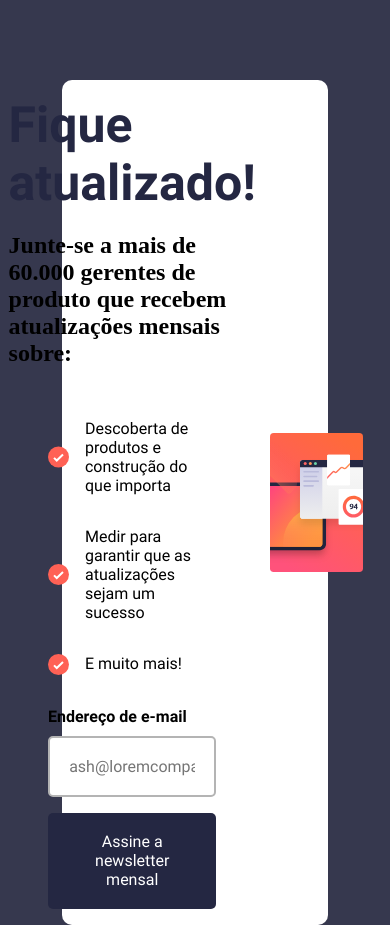
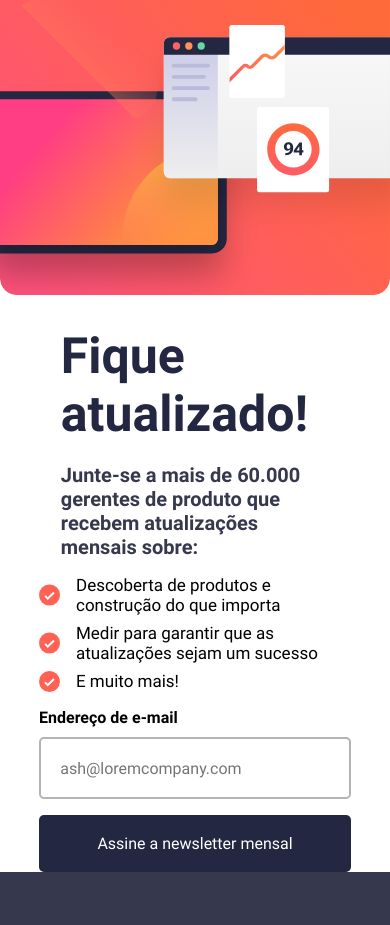
Before and after one commit to oclubedosdez/Formluario-de-inscri-o, a plain HTML site: page index.html in a window 390 px wide. After the commit the page ends 872 px from the top, so only its background shows below. Drawn offline with Linux system fonts and the light colour scheme.

Commit message:
atuzalição feita em 20 de fereiro de 2024

```diff
--- a/css/estilo.css
+++ b/css/estilo.css
@@ -8,7 +8,9 @@
     --White: hsl(0, 0%, 100%);
 }
 
-
+* {
+    margin: 0;
+}
 
 body {
     padding: 0;
@@ -22,7 +24,7 @@ body {
 }
 
 .container {
-    /* border: 1px solid red; */
+    border: 1px solid red;
     background-color: white;
     border: 10px;
     display: flex;
@@ -32,12 +34,17 @@ body {
     width: 60%;
     padding: 1rem;
     border-radius: 10px;
+    overflow: hidden;
 }
 .container p {
     font-family: Roboto-Regular;
 }
 .container #banner {
     width: 40%;
+    display: flex;
+}
+.container #banner_mobile {
+    display: none;
 }
 .form {
     /* border: 1px solid green; */
@@ -47,7 +54,7 @@ body {
     align-items: center;
     text-align: center;
     width: 90%;
-    gap: 1rem;
+    gap: 2rem;
 
 }
 
@@ -56,6 +63,7 @@ body {
     text-align: start;
     display: flex;
     flex-wrap: wrap;
+    gap: 20px;
     padding: 0 3.80rem;
 }
 
@@ -65,6 +73,12 @@ body {
     color: var(--Dark-Slate-Grey);
     margin: 0;
 }
+.container .form #titulo h2 {
+    font-family: Roboto-Bold;
+    font-size: 20px;
+    color: var(--Charcoal-Grey);
+    margin: 0;
+}
 
 
 
@@ -72,13 +86,25 @@ body {
 .container .form #novidades {
     /* border: 1px solid red; */
     display: flex;
+    gap: 0.50rem;
     flex-wrap: wrap;
     width: 80%;
     text-align: start;
 }
-.container .form #novidades p {
+.container .form #novidades div p {
+    font-family: Roboto-regular;
+    font-size: 17px;
+}
+
+.container .form #novidades div{
+    /* border: 1px solid red; */
     display: flex;
     gap: 1rem;
+}
+
+.container .form #novidades div img {
+    /* border: 1px solid green; */
+    width: 21px;
 }
 
 #enviar_email{
@@ -87,6 +113,18 @@ body {
     flex-wrap: wrap;
     width: 80%;
     gap: 10px;
+}
+#enviar_email div {
+    /* border: 1px solid red; */
+    width: 100%;
+    display: flex;
+    justify-content: space-between;
+}
+#enviar_email div #invalid_mesage {
+    display: none;
+    color: rgb(255, 98, 98);
+    font-family: Roboto-bold;
+    font-size: 15px;
 }
 #enviar_email label {
     font-family: Roboto-Bold;
@@ -132,18 +170,26 @@ body {
     align-items: center;
     padding: 3rem;
     width: 25%;
+    gap: 1rem;
+}
+.mesage_sucess #mesage_confirm {
+    display: flex;
+    flex-wrap: wrap;
+    gap: 1rem;
+    /* border: 1px solid red; */
 }
 .mesage_sucess #imagem {
+    /* border: 1px solid red; */
     display: flex;
     flex-wrap: wrap;
+    gap: 1.30rem;
     width: 100%;
 }
 .mesage_sucess h1 {
-    /* border: 1px solid red; */
     font-family: Roboto-bold;
     font-size: 50px;
     color: var(--Dark-Slate-Grey);
-    margin-bottom: -0.20rem;
+    margin-top: 0;
 }
 .mesage_sucess p {
     /* border: 1px solid red; */
--- /dev/null
+++ b/css/responsivo.css
@@ -0,0 +1,89 @@
+@media (max-width: 1600px) {
+    body {
+        margin-top: 3%;
+    }
+}
+
+@media (max-width:1200px) {
+    .container {
+        flex-direction: column-reverse;
+        flex-wrap: wrap;
+    }
+    .mesage_sucess {
+        margin-top: 4%;
+        width: 40%;
+    }
+}
+
+@media (max-width:768px) {
+    body {
+        margin-top: 0;
+    }
+    .container {
+        flex-direction: column-reverse;
+        flex-wrap: wrap;
+        padding: 0;
+        border-radius: 0px;
+        width: 80%;
+    }
+    .container #banner {
+        display: none;
+    }
+    .container #banner_mobile {
+        display: flex;
+        width: 100%;
+        border-radius: 0px;
+    }
+    .form {
+        width: 100%;
+        gap: 1rem;
+
+    }
+    .mesage_sucess {
+        margin-top: 10%;
+        width: 60%;
+    }
+}
+
+@media (max-width:425px) {
+    body {
+        margin-top: 0;
+    }
+    .container {
+        width: 100%;
+        padding: 0;
+        border-radius: 0px;
+    }
+    .container #banner {
+        display: none;
+    }
+    .container #banner_mobile {
+        display: flex;
+        width: 100%;
+        border-radius: 0px;
+    }
+    .form {
+        width: 100%;
+        gap: 1rem;
+
+    }
+    .mesage_sucess {
+        margin-top: 0%;
+        width: 100%;
+        height: 100vh;
+        border-radius: 0;
+    }
+}
+
+@media (max-width:375px) {
+    .mesage_sucess {
+        padding: 1rem;
+    }
+    .mesage_sucess #imagem h1 {
+        font-size: 40px;
+    }
+    .mesage_sucess #imagem p {
+        /* border: 1px solid red; */
+        text-align: start;
+    }
+}
--- a/index.html
+++ b/index.html
@@ -6,6 +6,7 @@
   <meta name="viewport" content="width=device-width, initial-scale=1.0">
   <link rel="stylesheet" href="./css/estilo.css">
   <link rel="stylesheet" href="./css/fonts.css">
+  <link rel="stylesheet" href="./css/responsivo.css">
   <script type="text/javascript" src="https://cdn.emailjs.com/dist/email.min.js"></script>
 
   <title>Fomulario de inscrição</title>
@@ -25,21 +26,37 @@
       </article>
 
       <article id="novidades">
-        <p><img src="./assets/images/icon-list.svg" alt="">Descoberta de produtos e construção do que importa</p>
+        <div>
+          <img src="./assets/images/icon-list.svg" alt="">
+          <p>Descoberta de produtos e construção do que importa</p>
+        </div>
 
-        <p><img src="./assets/images/icon-list.svg" alt="">Medir para garantir que as atualizações sejam um sucesso</p>
+        <div>
+          <img src="./assets/images/icon-list.svg" alt="">
+          <p>Medir para garantir que as atualizações sejam um sucesso</p>
+        </div>
 
-        <p><img src="./assets/images/icon-list.svg" alt=""> E muito mais!</p>
+        <div>
+          <img src="./assets/images/icon-list.svg" alt="">
+          <p>E muito mais!</p>
+        </div>
+
+
       </article>
 
       <form id="enviar_email">
-        <label for="email">Endereço de e-mail</label>
+        <div>
+          <label for="email">Endereço de e-mail</label>
+          <p id="invalid_mesage">E-mail invalido</p>
+        </div>
         <input type="email" id="email" name="email" required placeholder="ash@loremcompany.com">
       </form>
 
       <button id="enviar">Assine a newsletter mensal</button>
     </div>
+
     <img id="banner" src="./assets/images/illustration-sign-up-desktop.svg" alt="">
+    <img id="banner_mobile" src="./assets/images/illustration-sign-up-mobile.svg" alt="">
   </section>
 
   <!-- Sign-up form end -->
@@ -47,13 +64,16 @@
   <!-- Mensagem de sucesso -->
 
   <section class="mesage_sucess">
-    <div id="imagem"><img src="./assets/images/icon-success.svg" alt=""></div>
-    <h1>Obrigado pela assinatura!</h1>
-
-    <p>Um e-mail de confirmação foi enviado para <a id="user_email" href="ash@loremcompany.com">ash@loremcompany.com</a>. Abra-o e clique no botão interno para confirmar
-      sua assinatura.</p>
+    <div id="imagem">
+      <img src="./assets/images/icon-success.svg" alt="">
+      <h1>Obrigado pela assinatura!</h1>
+      <p>Um e-mail de confirmação foi enviado para <a id="user_email"
+          href="ash@loremcompany.com">ash@loremcompany.com</a>. Abra-o e clique no botão interno para confirmar
+        sua assinatura.</p>
+    </div>
 
     <button id="close_mesage">dispensar mensagem</button>
+
   </section>
 
 </body>
--- a/script.js
+++ b/script.js
@@ -2,6 +2,7 @@ var user_email = document.getElementById('user_email');
 var container = document.querySelector('.container');
 var mesage_sucess = document.querySelector('.mesage_sucess')
 var progressBar = document.getElementById('carregamento');
+var invalid_mesage = document.querySelector('#invalid_mesage')
 
 
 
@@ -30,7 +31,7 @@ document.querySelector('#enviar').addEventListener('click', function () {
         // alert("Por favor, digite um e-mail válido.");
 
         document.getElementById("email").classList.add("campo-invalido");
-
+        invalid_mesage.style.display = 'flex'
         return; // Não envie o e-mail se o e-mail não for válido
 
     } else {
@@ -68,6 +69,7 @@ var email = document.getElementById('email');
 email.onclick = function () {
     document.getElementById("email").classList.remove("campo-invalido");
     destinatario = document.getElementById("email").value = ''
+    invalid_mesage.style.display = 'none'
 }
 
 
```
